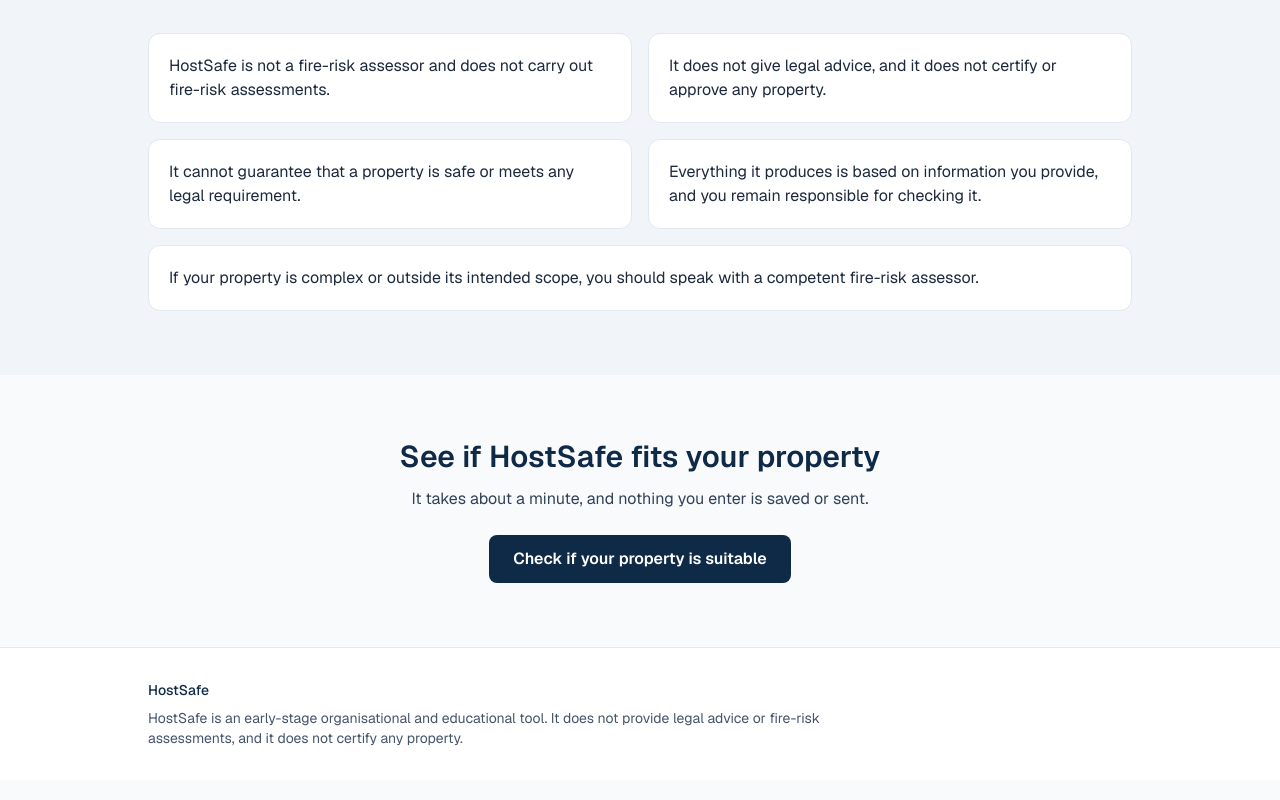
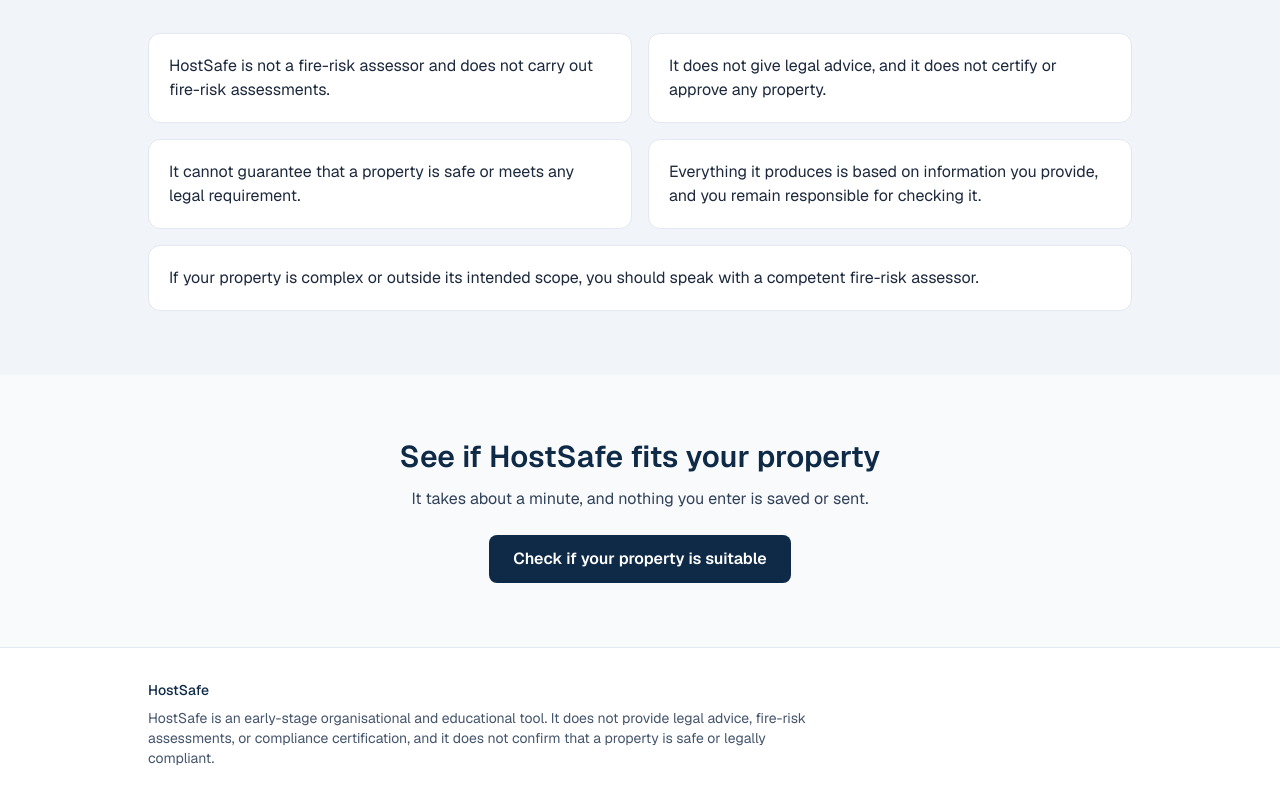
Before and after one commit to charleyjud09-hue/Host-safe, a Next.js app: page / in a window 1280 px wide. Shown: the part 1836-2636 px from the top of the page. Built offline with nearby package versions, Linux system fonts and the light colour scheme; no server answers.

Commit message:
docs: add internal legal/privacy review pack; footer wording update

```diff
--- a/components/Footer.tsx
+++ b/components/Footer.tsx
@@ -5,8 +5,9 @@
         <p className="font-medium text-navy">HostSafe</p>
         <p className="mt-2 max-w-2xl">
           HostSafe is an early-stage organisational and educational tool. It
-          does not provide legal advice or fire-risk assessments, and it does
-          not certify any property.
+          does not provide legal advice, fire-risk assessments, or compliance
+          certification, and it does not confirm that a property is safe or
+          legally compliant.
         </p>
       </div>
     </footer>
```
Also changed, not shown: 6 other files (tests, documents, lock files or other folders).
